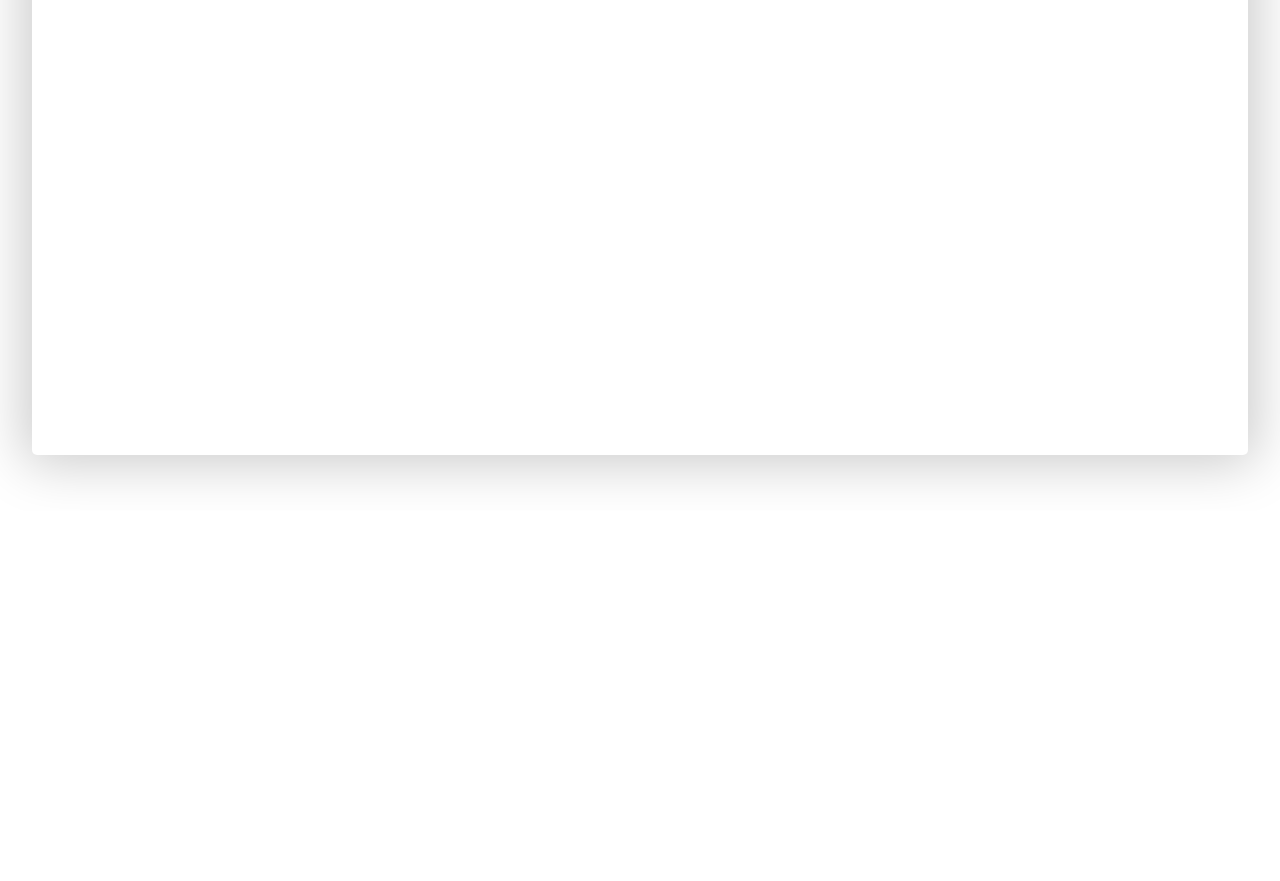
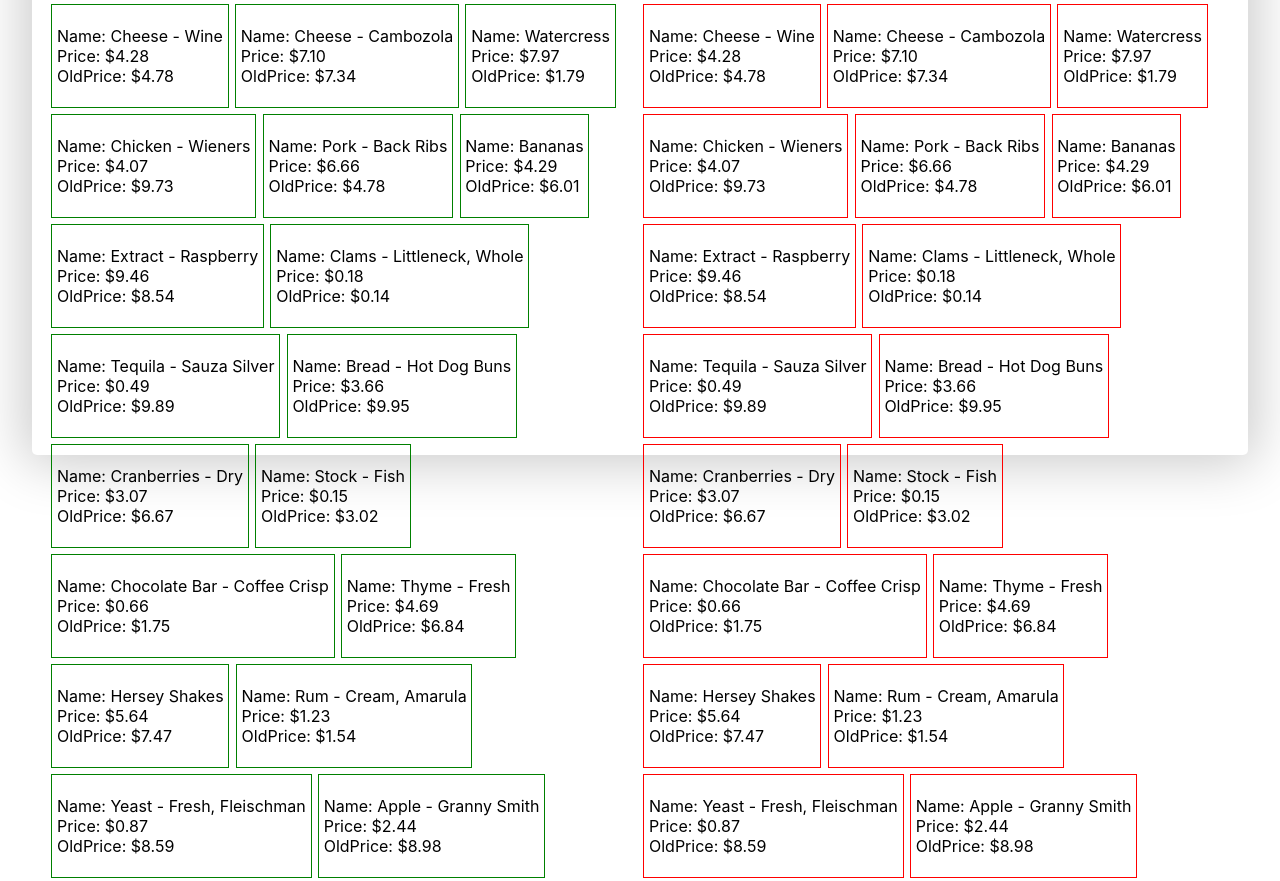
Before and after one commit to njammy/wibrr, a React (Create React App) app in the folder frontend/: page / in a window 1280 px wide. Shown: the part 289-1170 px from the top of the page. Before the commit the page ends 800 px from the top, so only its background shows below. Built offline with nearby package versions, Linux system fonts and the light colour scheme.

Commit message:
feat: frontend ui struct and mock complete

```diff
--- a/frontend/src/App.css
+++ b/frontend/src/App.css
@@ -13,6 +13,25 @@
     box-shadow: 0px 0px 54px 8px rgb(0 0 0 / 21%)
 }
 
+.article-result{
+  display: flex;
+  flex-wrap: wrap;
+}
+.box {
+  padding: 0.3em;
+    text-align: left;
+    border: 1px red solid;
+    margin: 0.2em;
+}
+
+.box-best{
+  border: 1px green solid !important;
+}
+
+.results{
+  display: grid;
+  grid-template-columns: 50% 50%;
+}
 
 /* @keyframes col {
   0% {background-color:#ffc5085c;}
--- a/frontend/src/App.js
+++ b/frontend/src/App.js
@@ -1,10 +1,53 @@
 import './App.css';
+import { useState } from 'react'
+import Data from "./mock-data.json"
 
 function App() {
+  const [query, setQuery] = useState("")
   return (
     <div className="App">
       <div className="wibrr-space">
-
+        <input placeholder="Enter Product Name" onChange={event => setQuery(event.target.value)}/>
+        <div className='results'>
+          <div className='article-result'>
+            {
+              Data.filter(product => {
+                if (query === '') {
+                  return [];
+                } else if (product.name.toLowerCase().includes(query.toLowerCase())) {
+                  return product;
+                }
+              }).map((product, index) => (
+                <div className="box box-best" key={index}>
+                  <p>
+                    Name: {product.name} <br/>
+                    Price: {product.price}  <br/>
+                    OldPrice: {product.oldprice}
+                  </p>
+                </div>
+              ))
+            }
+          </div>
+          <div className='article-result'>
+            {
+              Data.filter(product => {
+                if (query === '') {
+                  return [];
+                } else if (product.name.toLowerCase().includes(query.toLowerCase())) {
+                  return product;
+                }
+              }).map((product, index) => (
+                <div className="box" key={index}>
+                  <p>
+                    Name: {product.name} <br/>
+                    Price: {product.price}  <br/>
+                    OldPrice: {product.oldprice}
+                  </p>
+                </div>
+              ))
+            }
+          </div>
+        </div>
       </div>
     </div>
   );
--- /dev/null
+++ b/frontend/src/mock-data.json
@@ -0,0 +1,111 @@
+[{
+    "name": "Squash - Butternut",
+    "price": "$0.73",
+    "oldprice": "$2.45",
+    "link": "http://dummyimage.com/131x100.png/dddddd/000000"
+  }, {
+    "name": "Gatorade - Cool Blue Raspberry",
+    "price": "$8.94",
+    "oldprice": "$2.71",
+    "link": "http://dummyimage.com/166x100.png/ff4444/ffffff"
+  }, {
+    "name": "Trueblue - Blueberry",
+    "price": "$4.28",
+    "oldprice": "$1.61",
+    "link": "http://dummyimage.com/136x100.png/ff4444/ffffff"
+  }, {
+    "name": "Bonito Flakes - Toku Katsuo",
+    "price": "$1.94",
+    "oldprice": "$0.30",
+    "link": "http://dummyimage.com/149x100.png/ff4444/ffffff"
+  }, {
+    "name": "Cheese - Wine",
+    "price": "$4.28",
+    "oldprice": "$4.78",
+    "link": "http://dummyimage.com/245x100.png/dddddd/000000"
+  }, {
+    "name": "Cheese - Cambozola",
+    "price": "$7.10",
+    "oldprice": "$7.34",
+    "link": "http://dummyimage.com/114x100.png/dddddd/000000"
+  }, {
+    "name": "Watercress",
+    "price": "$7.97",
+    "oldprice": "$1.79",
+    "link": "http://dummyimage.com/220x100.png/dddddd/000000"
+  }, {
+    "name": "Chicken - Wieners",
+    "price": "$4.07",
+    "oldprice": "$9.73",
+    "link": "http://dummyimage.com/240x100.png/5fa2dd/ffffff"
+  }, {
+    "name": "Pork - Back Ribs",
+    "price": "$6.66",
+    "oldprice": "$4.78",
+    "link": "http://dummyimage.com/156x100.png/5fa2dd/ffffff"
+  }, {
+    "name": "Bananas",
+    "price": "$4.29",
+    "oldprice": "$6.01",
+    "link": "http://dummyimage.com/171x100.png/cc0000/ffffff"
+  }, {
+    "name": "Extract - Raspberry",
+    "price": "$9.46",
+    "oldprice": "$8.54",
+    "link": "http://dummyimage.com/179x100.png/dddddd/000000"
+  }, {
+    "name": "Clams - Littleneck, Whole",
+    "price": "$0.18",
+    "oldprice": "$0.14",
+    "link": "http://dummyimage.com/174x100.png/ff4444/ffffff"
+  }, {
+    "name": "Tequila - Sauza Silver",
+    "price": "$0.49",
+    "oldprice": "$9.89",
+    "link": "http://dummyimage.com/152x100.png/cc0000/ffffff"
+  }, {
+    "name": "Bread - Hot Dog Buns",
+    "price": "$3.66",
+    "oldprice": "$9.95",
+    "link": "http://dummyimage.com/221x100.png/cc0000/ffffff"
+  }, {
+    "name": "Cranberries - Dry",
+    "price": "$3.07",
+    "oldprice": "$6.67",
+    "link": "http://dummyimage.com/175x100.png/cc0000/ffffff"
+  }, {
+    "name": "Stock - Fish",
+    "price": "$0.15",
+    "oldprice": "$3.02",
+    "link": "http://dummyimage.com/249x100.png/cc0000/ffffff"
+  }, {
+    "name": "Chocolate Bar - Coffee Crisp",
+    "price": "$0.66",
+    "oldprice": "$1.75",
+    "link": "http://dummyimage.com/217x100.png/dddddd/000000"
+  }, {
+    "name": "Thyme - Fresh",
+    "price": "$4.69",
+    "oldprice": "$6.84",
+    "link": "http://dummyimage.com/195x100.png/cc0000/ffffff"
+  }, {
+    "name": "Hersey Shakes",
+    "price": "$5.64",
+    "oldprice": "$7.47",
+    "link": "http://dummyimage.com/149x100.png/ff4444/ffffff"
+  }, {
+    "name": "Rum - Cream, Amarula",
+    "price": "$1.23",
+    "oldprice": "$1.54",
+    "link": "http://dummyimage.com/113x100.png/dddddd/000000"
+  }, {
+    "name": "Yeast - Fresh, Fleischman",
+    "price": "$0.87",
+    "oldprice": "$8.59",
+    "link": "http://dummyimage.com/133x100.png/5fa2dd/ffffff"
+  }, {
+    "name": "Apple - Granny Smith",
+    "price": "$2.44",
+    "oldprice": "$8.98",
+    "link": "http://dummyimage.com/107x100.png/dddddd/000000"
+  }]
```
